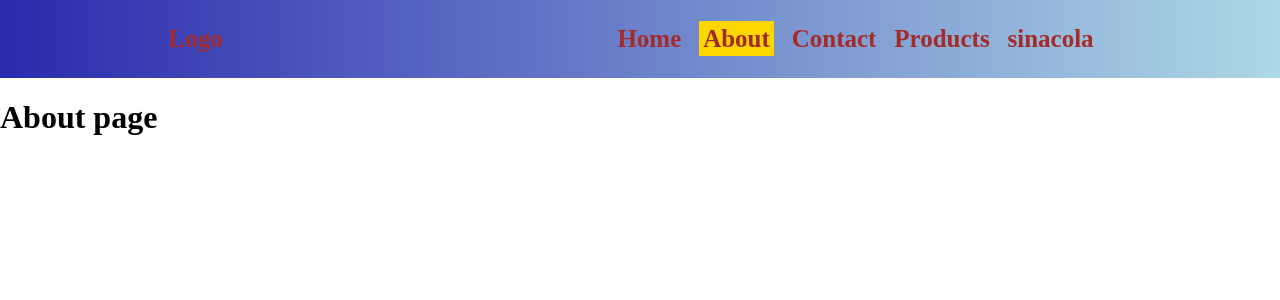
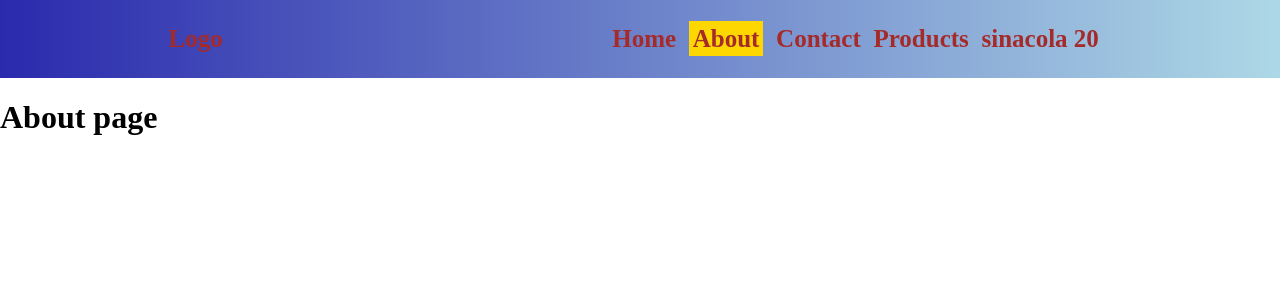
Before and after one commit to fady023/css-practise, a React (Create React App) app in the folder react-one/: page /about in a window 1280 px wide. Shown: the top 300 px of the page. Built offline with nearby package versions, Linux system fonts and the light colour scheme.

Commit message:
redux-navbar-useselector

```diff
--- a/react-one/src/Components/Navbar.js
+++ b/react-one/src/Components/Navbar.js
@@ -1,7 +1,9 @@
 import React from "react";
 import { Link, NavLink } from "react-router-dom"
+import { useSelector } from "react-redux";
+const Navbar = () => {
+    const num_of_sinacola = useSelector((state) => state.SinaCola.counter);
 
-const Navbar = () => {
     return (
         <>
             <nav>
@@ -27,7 +29,7 @@ const Navbar = () => {
 
 
                     <li>
-                        <NavLink to={"/sinacola"} > sinacola </NavLink>
+                        <NavLink to={"/sinacola"} > sinacola {num_of_sinacola}</NavLink>
                     </li>
                 </ul>
 
```
